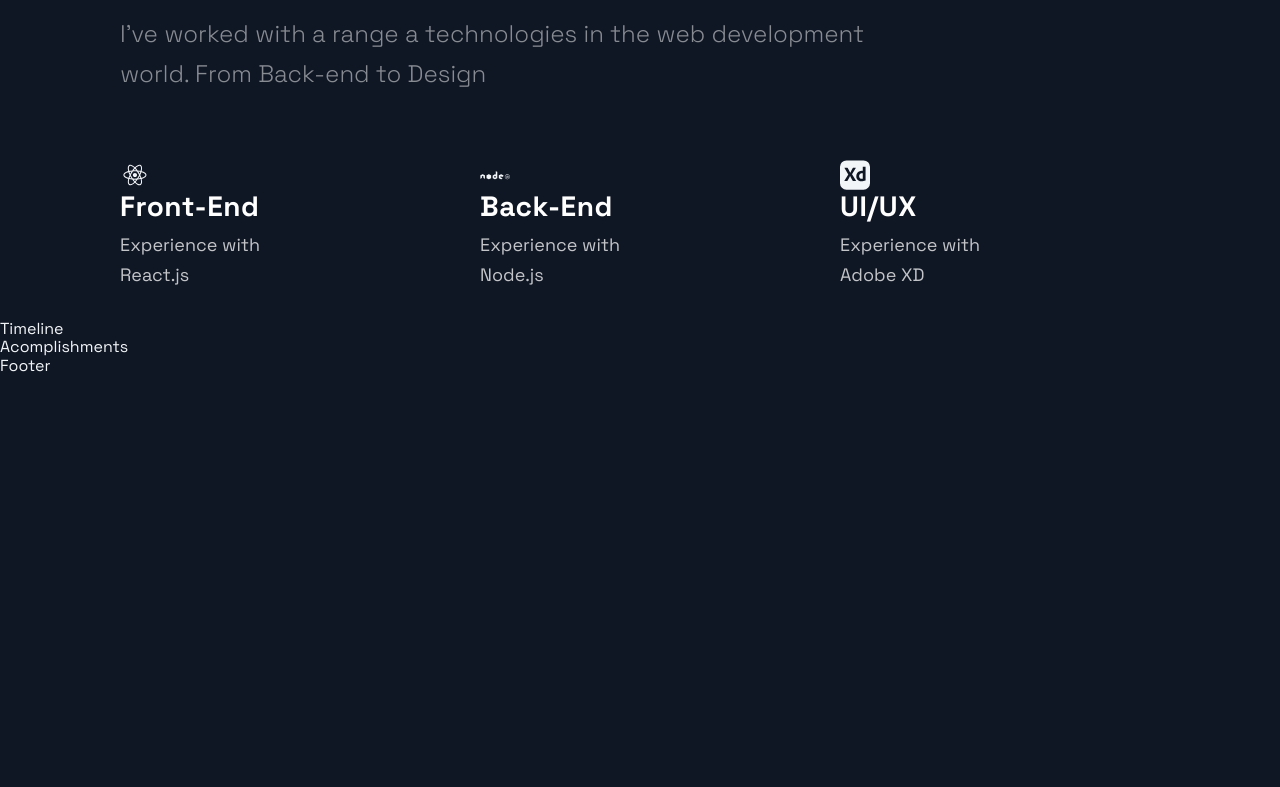
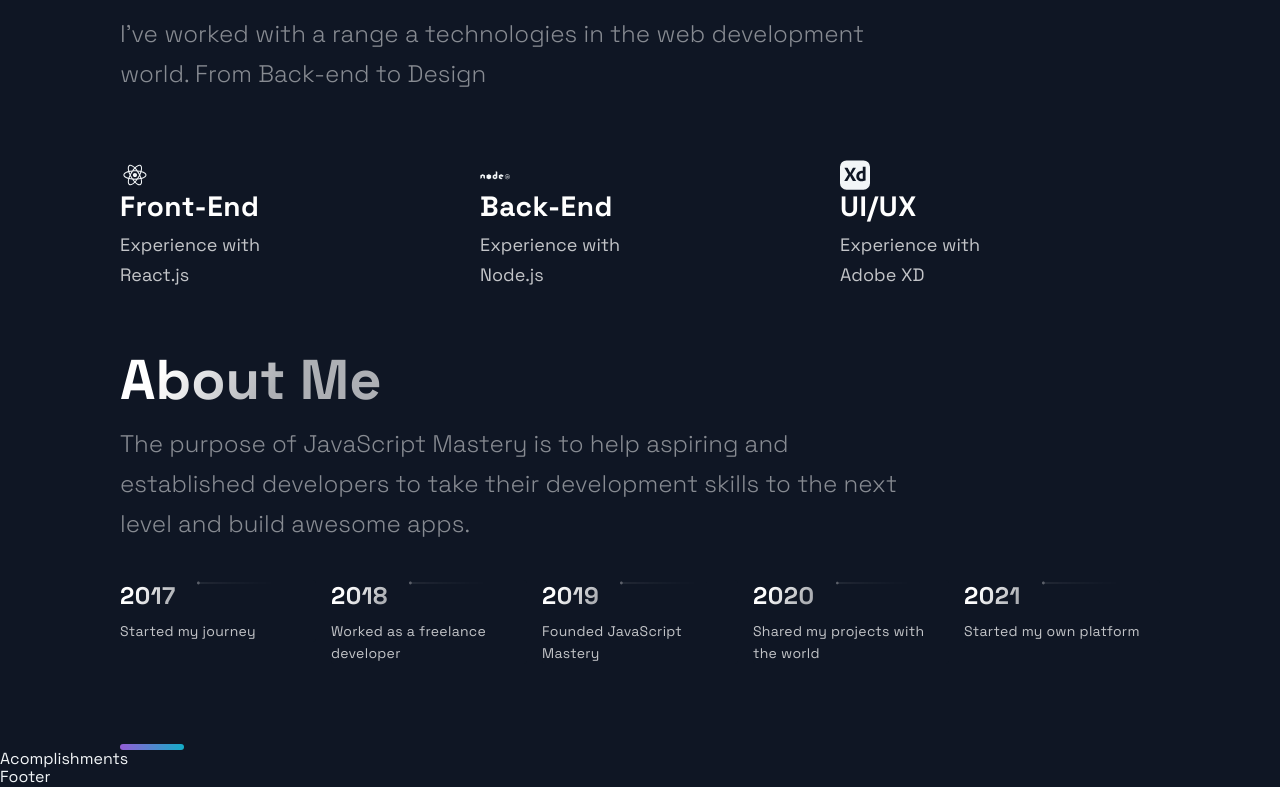
Before and after one commit to dogancanulgu/portfolio-website, a Next.js app: page / in a window 1280 px wide. Shown: the part 2307-3094 px from the top of the page. Before the commit the page ends 2683 px from the top, so only its background shows below. Built offline with nearby package versions, Linux system fonts and the light colour scheme.

Commit message:
Add TimeLine

```diff
--- a/src/components/TimeLine/TimeLine.js
+++ b/src/components/TimeLine/TimeLine.js
@@ -1,51 +1,145 @@
 import React, { useState, useRef, useEffect } from 'react';
 
-import { CarouselButton, CarouselButtonDot, CarouselButtons, CarouselContainer, CarouselItem, CarouselItemImg, CarouselItemText, CarouselItemTitle, CarouselMobileScrollNode } from './TimeLineStyles';
-import { Section, SectionDivider, SectionText, SectionTitle } from '../../styles/GlobalComponents';
+import {
+  CarouselButton,
+  CarouselButtonDot,
+  CarouselButtons,
+  CarouselContainer,
+  CarouselItem,
+  CarouselItemImg,
+  CarouselItemText,
+  CarouselItemTitle,
+  CarouselMobileScrollNode,
+} from './TimeLineStyles';
+import {
+  Section,
+  SectionDivider,
+  SectionText,
+  SectionTitle,
+} from '../../styles/GlobalComponents';
 import { TimeLineData } from '../../constants/constants';
 
 const TOTAL_CAROUSEL_COUNT = TimeLineData.length;
 
 const Timeline = () => {
-  // const [activeItem, setActiveItem] = useState(0);
-  // const carouselRef = useRef();
+  const [activeItem, setActiveItem] = useState(0);
+  const carouselRef = useRef();
 
-  // const scroll = (node, left) => {
-  //   return node.scrollTo({ left, behavior: 'smooth' });
-  // }
+  const scroll = (node, left) => {
+    return node.scrollTo({ left, behavior: 'smooth' });
+  };
 
-  // const handleClick = (e, i) => {
-  //   e.preventDefault();
+  const handleClick = (e, i) => {
+    e.preventDefault();
 
-  //   if (carouselRef.current) {
-  //     const scrollLeft = Math.floor(carouselRef.current.scrollWidth * 0.7 * (i / TimeLineData.length));
+    if (carouselRef.current) {
+      const scrollLeft = Math.floor(
+        carouselRef.current.scrollWidth * 0.7 * (i / TimeLineData.length)
+      );
 
-  //     scroll(carouselRef.current, scrollLeft);
-  //   }
-  // }
+      scroll(carouselRef.current, scrollLeft);
+    }
+  };
 
-  // const handleScroll = () => {
-  //   if (carouselRef.current) {
-  //     const index = Math.round((carouselRef.current.scrollLeft / (carouselRef.current.scrollWidth * 0.7)) * TimeLineData.length);
+  const handleScroll = () => {
+    if (carouselRef.current) {
+      const index = Math.round(
+        (carouselRef.current.scrollLeft /
+          (carouselRef.current.scrollWidth * 0.7)) *
+          TimeLineData.length
+      );
 
-  //     setActiveItem(index);
-  //   }
-  // }
+      setActiveItem(index);
+    }
+  };
 
-  // // snap back to beginning of scroll when window is resized
-  // // avoids a bug where content is covered up if coming from smaller screen
-  // useEffect(() => {
-  //   const handleResize = () => {
-  //     scroll(carouselRef.current, 0);
-  //   }
+  // snap back to beginning of scroll when window is resized
+  // avoids a bug where content is covered up if coming from smaller screen
+  useEffect(() => {
+    const handleResize = () => {
+      scroll(carouselRef.current, 0);
+    };
 
-  //   window.addEventListener('resize', handleResize);
-  // }, []);
+    window.addEventListener('resize', handleResize);
+  }, []);
 
   return (
-    <div>
-      Timeline
-    </div>
+    <Section id='about'>
+      <SectionTitle>About Me</SectionTitle>
+      <SectionText>
+        The purpose of JavaScript Mastery is to help aspiring and established
+        developers to take their development skills to the next level and build
+        awesome apps.
+      </SectionText>
+      <CarouselContainer ref={carouselRef} onScroll={handleScroll}>
+        <>
+          {TimeLineData.map((item, index) => (
+            <CarouselMobileScrollNode
+              key={index}
+              final={index === TOTAL_CAROUSEL_COUNT - 1}
+            >
+              <CarouselItem
+                index={index}
+                id={`carousel__item-${index}`}
+                active={activeItem}
+                onClick={(e) => handleClick(e, index)}
+              >
+                <CarouselItemTitle>
+                  {item.year}
+                  <CarouselItemImg
+                    width='208'
+                    height='6'
+                    viewBox='0 0 208 6'
+                    fill='none'
+                    xmlns='http://www.w3.org/2000/svg'
+                  >
+                    <path
+                      fill-rule='evenodd'
+                      clip-rule='evenodd'
+                      d='M2.5 5.5C3.88071 5.5 5 4.38071 5 3V3.5L208 3.50002V2.50002L5 2.5V3C5 1.61929 3.88071 0.5 2.5 0.5C1.11929 0.5 0 1.61929 0 3C0 4.38071 1.11929 5.5 2.5 5.5Z'
+                      fill='url(#paint0_linear)'
+                      fill-opacity='0.33'
+                    />
+                    <defs>
+                      <linearGradient
+                        id='paint0_linear'
+                        x1='-4.30412e-10'
+                        y1='0.5'
+                        x2='208'
+                        y2='0.500295'
+                        gradientUnits='userSpaceOnUse'
+                      >
+                        <stop stop-color='white' />
+                        <stop
+                          offset='0.79478'
+                          stop-color='white'
+                          stop-opacity='0'
+                        />
+                      </linearGradient>
+                    </defs>
+                  </CarouselItemImg>
+                </CarouselItemTitle>
+                <CarouselItemText>{item.text}</CarouselItemText>
+              </CarouselItem>
+            </CarouselMobileScrollNode>
+          ))}
+        </>
+      </CarouselContainer>
+      <CarouselButtons>
+        {TimeLineData.map((item, index) => (
+          <CarouselButton
+            key={index}
+            index={index}
+            active={activeItem}
+            onClick={(e) => handleClick(e, index)}
+            type='button'
+          >
+            <CarouselButtonDot active={activeItem} />
+          </CarouselButton>
+        ))}
+      </CarouselButtons>
+      <SectionDivider />
+    </Section>
   );
 };
 
```
